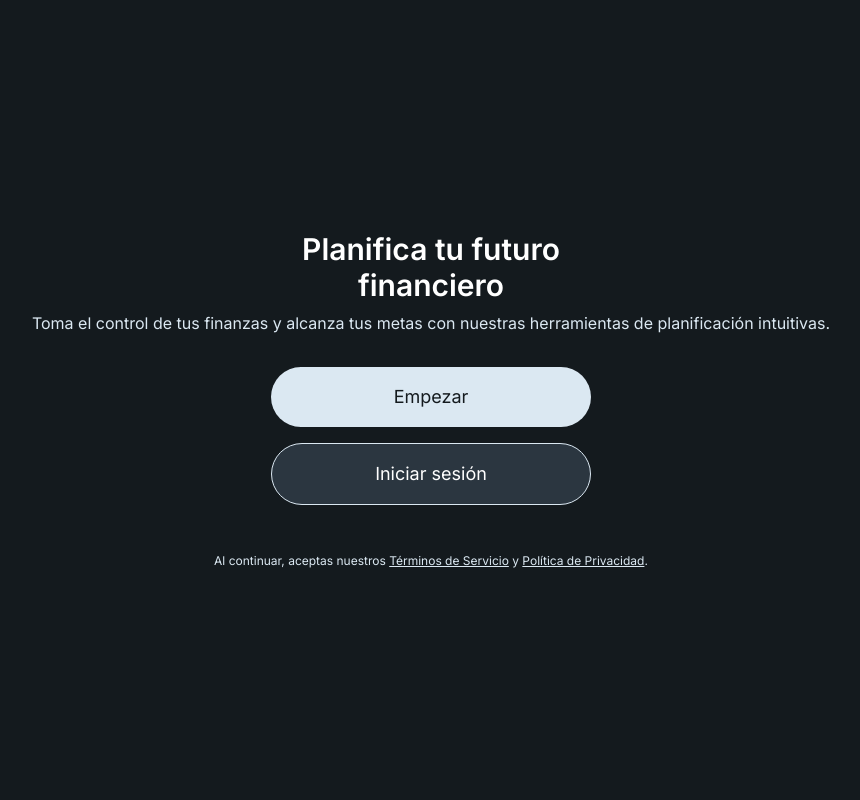
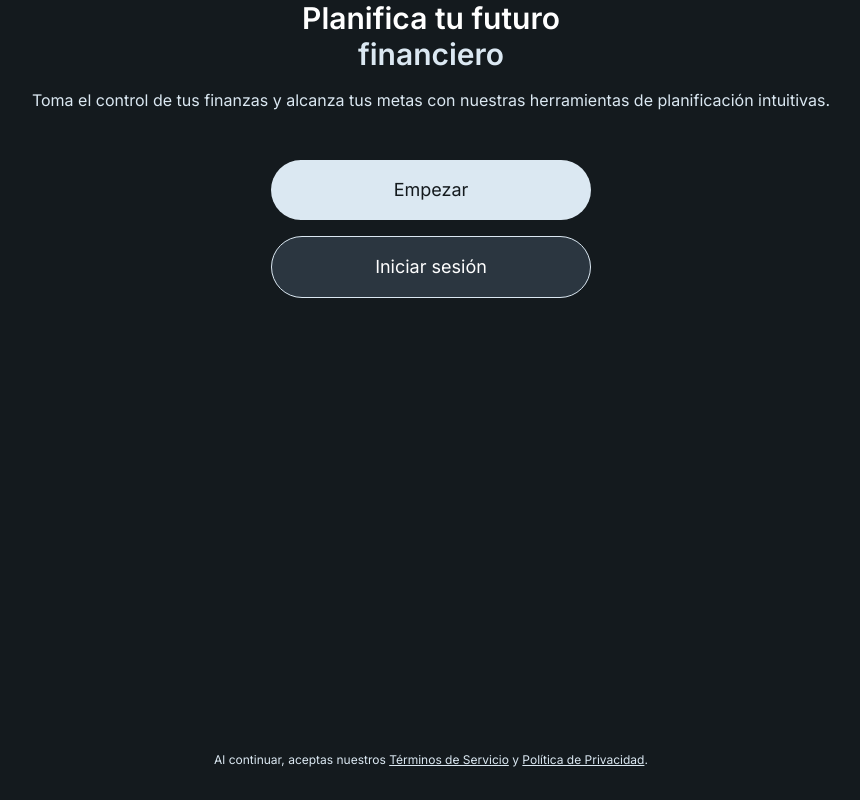
Before and after one commit to LoppVicious/Financial_Goals, a React (Vite) app: page / in a window 1280 px wide. Shown: the whole page, without its empty margins (209-1069 px from the left). Built offline with nearby package versions, Linux system fonts and the light colour scheme.

Commit message:
Updated Landing.jsx

```diff
--- a/src/pages/Landing.jsx
+++ b/src/pages/Landing.jsx
@@ -5,40 +5,31 @@ import Button from '../components/ui/Button';
 export default function Landing() {
   return (
     <div className="bg-background min-h-screen flex flex-col items-center justify-center px-6">
-      <h1 className="text-3xl font-semibold text-center text-text-primary mb-2">
-        Planifica tu futuro
-        <br />
-        <span className="text-primary">financiero</span>
+      <h1 className="text-3xl font-semibold text-center text-text-primary mb-4">
+        Planifica tu futuro<br/>
+        <span className="text-accent">financiero</span>
       </h1>
-      <p className="text-base text-text-secondary text-center mb-8 px-4">
+      <p className="text-base text-text-secondary text-center mb-12 px-4">
         Toma el control de tus finanzas y alcanza tus metas con nuestras herramientas de planificación intuitivas.
       </p>
 
       <div className="space-y-4 w-full max-w-xs">
-        <Button
-          variant="primary"
-          className="w-full py-4 rounded-full text-lg"
-        >
+        <Button variant="primary" className="w-full text-lg">
           Empezar
         </Button>
-        <Button
-          variant="secondary"
-          className="w-full py-4 rounded-full text-lg border border-text-secondary"
-        >
+        <Button variant="secondary" className="w-full text-lg border border-accent">
           Iniciar sesión
         </Button>
       </div>
 
-      <p className="text-xs text-text-secondary mt-12 text-center px-4">
-        Al continuar, aceptas nuestros{' '}
-        <a href="/terms" className="underline hover:text-primary">
-          Términos de Servicio
-        </a>{' '}
-        y{' '}
-        <a href="/privacy" className="underline hover:text-primary">
-          Política de Privacidad
-        </a>.
-      </p>
+      <div className="mt-auto mb-8 text-center px-4">
+        <p className="text-xs text-text-secondary">
+          Al continuar, aceptas nuestros{' '}
+          <a href="/terms" className="underline hover:text-accent">Términos de Servicio</a>{' '}
+          y{' '}
+          <a href="/privacy" className="underline hover:text-accent">Política de Privacidad</a>.
+        </p>
+      </div>
     </div>
   );
 }
```
